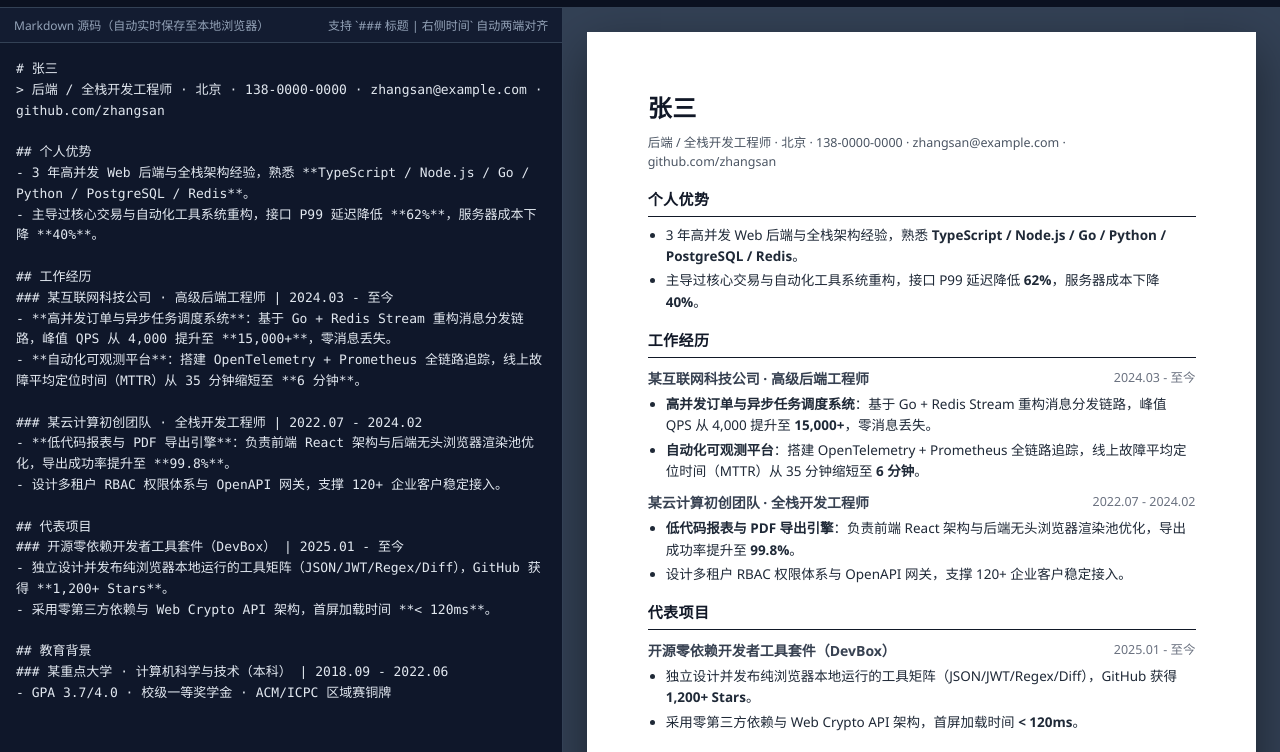
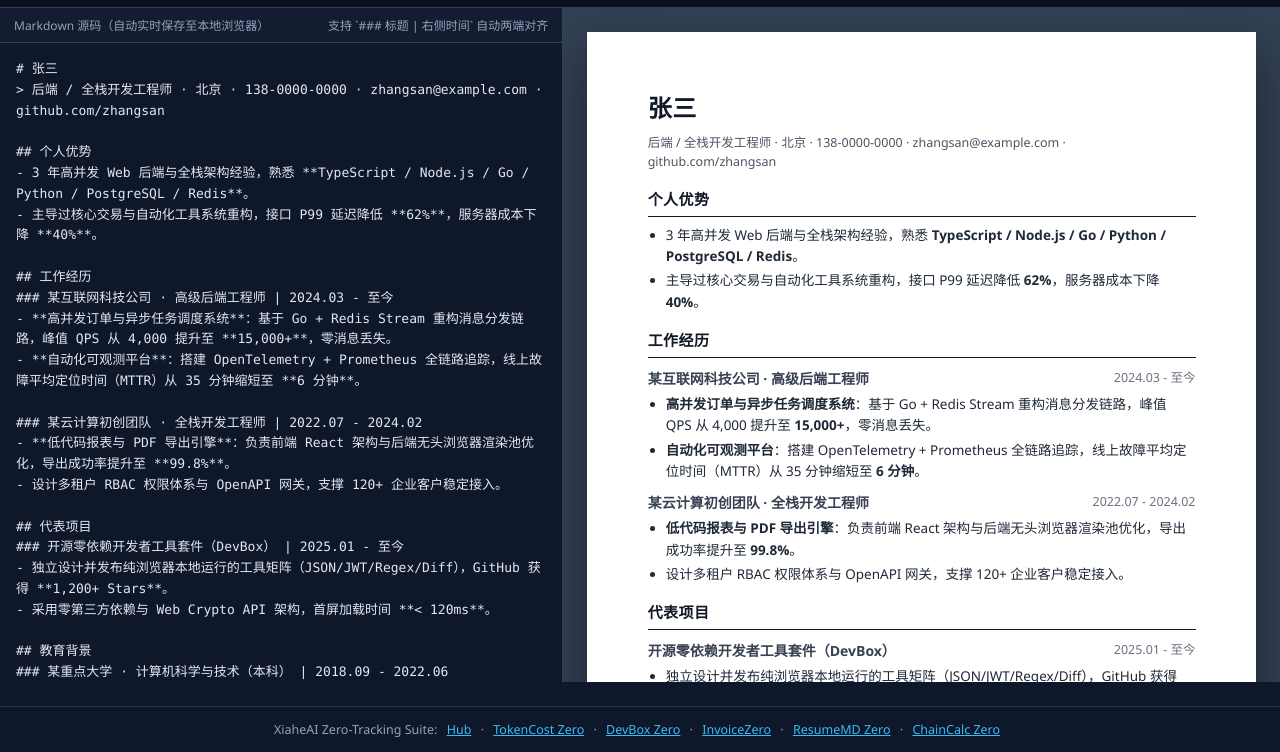
Before and after one commit to devbox-zero-ops/resumemd-zero, a plain HTML site: page index.html in a window 1280 px wide. Shown: the part 48-800 px from the top of the page. Drawn offline with Linux system fonts and the light colour scheme.

Commit message:
feat(seo): add full XiaheAI 6-tool suite cross-link bar

```diff
--- a/index.html
+++ b/index.html
@@ -441,5 +441,6 @@ Full-stack & distributed systems engineer with 4+ years of experience in **TypeS
     setTheme(savedTheme);
     render();
   </script>
+<div id="xiaheai-suite-bar" class="no-print" style="text-align:center;font-size:12.5px;color:#94a3b8;padding:14px 12px;border-top:1px solid rgba(148,163,184,0.2);margin-top:24px;">XiaheAI Zero-Tracking Suite: <a href="https://devbox-zero-ops.github.io/xiaheai-hub/" target="_blank" style="color:#38bdf8;margin:0 6px;">Hub</a> · <a href="https://devbox-zero-ops.github.io/tokencost-zero/" target="_blank" style="color:#38bdf8;margin:0 6px;">TokenCost Zero</a> · <a href="https://devbox-zero-ops.github.io/devbox-zero/" target="_blank" style="color:#38bdf8;margin:0 6px;">DevBox Zero</a> · <a href="https://devbox-zero-ops.github.io/invoice-zero/" target="_blank" style="color:#38bdf8;margin:0 6px;">InvoiceZero</a> · <a href="https://devbox-zero-ops.github.io/resumemd-zero/" target="_blank" style="color:#38bdf8;margin:0 6px;">ResumeMD Zero</a> · <a href="https://devbox-zero-ops.github.io/chaincalc-zero/" target="_blank" style="color:#38bdf8;margin:0 6px;">ChainCalc Zero</a></div>
 </body>
 </html>
```
